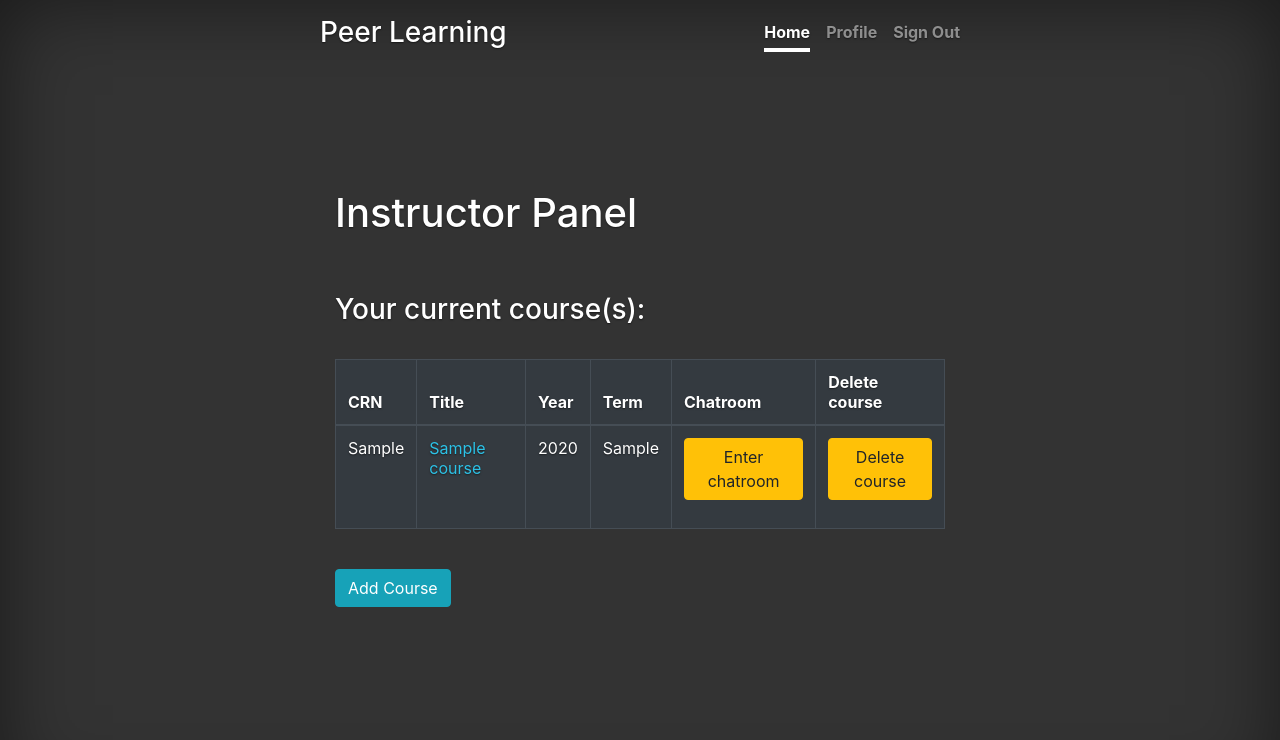
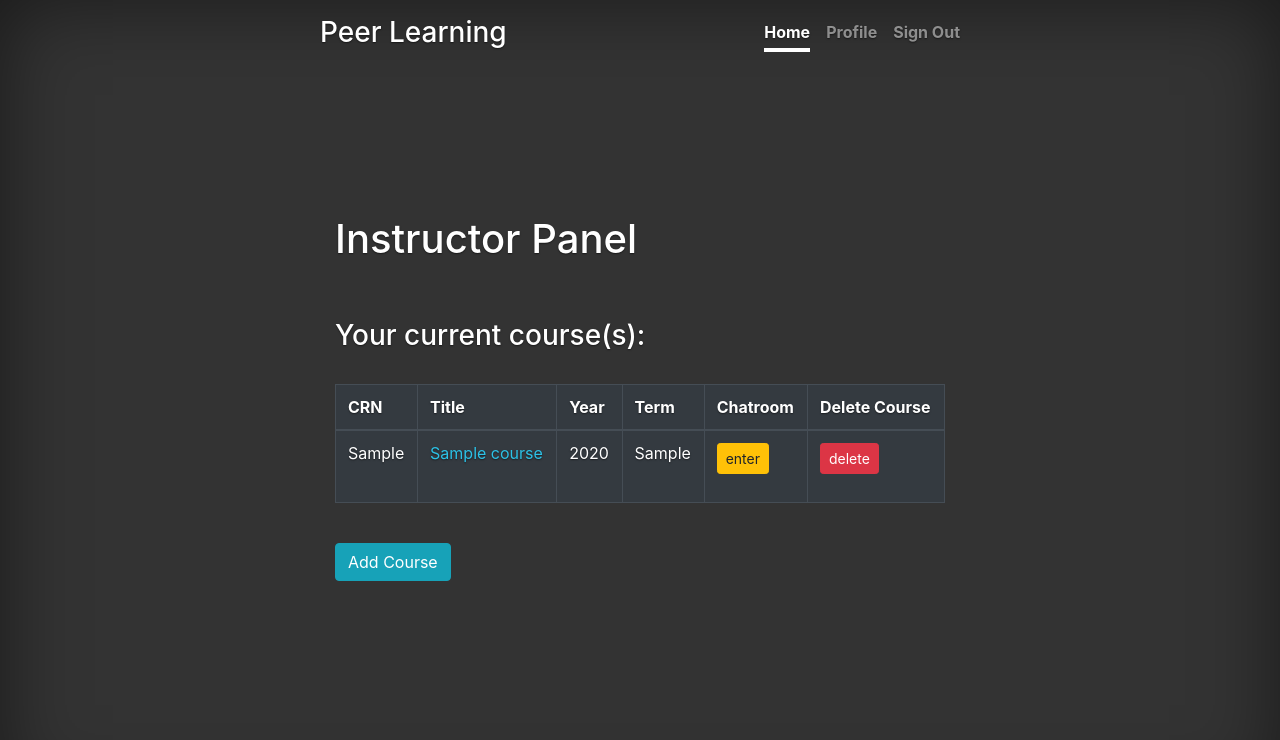
Before and after one commit to notbd/Peer-Learning, a Flask app: template templates/instructor_dashboard.html in a window 1280 px wide. Shown: the top 740 px of the page. Run offline with Flask 2, Linux system fonts and the light colour scheme; the template is opened without the code that fills it: values that come from a table or form of the project are taken from there, others are empty; a user stored in the database is signed in; tables that the repository leaves empty hold one stand-in row (values such as "Sample post"); some libraries are stand-ins or nearby versions.

Commit message:
update delete and drop frontend

```diff
--- a/templates/instructor_dashboard.html
+++ b/templates/instructor_dashboard.html
@@ -80,7 +80,7 @@
           <th scope="col">Year</th>
           <th scope="col">Term</th>
           <th scope="col">Chatroom</th>
-					<th scope="col">Delete course</th>
+					<th scope="col">Delete Course</th>
         </tr>
       </thead>
       <tbody>
@@ -90,11 +90,11 @@
           <td><a href="/dashboard/instructor/course/{{c.CRN}}">{{ c.title }}</a></td>
           <td>{{ c.year }}</td>
           <td>{{ c.term }}</td>
-          <td><button class="btn btn-warning" onclick="window.open('/chatroom/{{c.CRN}}','_blank')">Enter
-              chatroom</button></td>
+          <td><button class="btn btn-warning btn-sm" onclick="window.open('/chatroom/{{c.CRN}}','_blank')">
+              enter</button></td>
 					<td>
 							<form action="/course/delete/{{c.CRN}}" method="post">
-		    					<button class="btn btn-warning" name="forwardBtn" type="submit">Delete course</button>
+		    					<button class="btn btn-danger btn-sm" name="forwardBtn" type="submit">delete</button>
 							</form>
 					</td>
         </tr>
```
Also changed, not shown: templates/student_registered_courses.html (+3 -4 lines).
